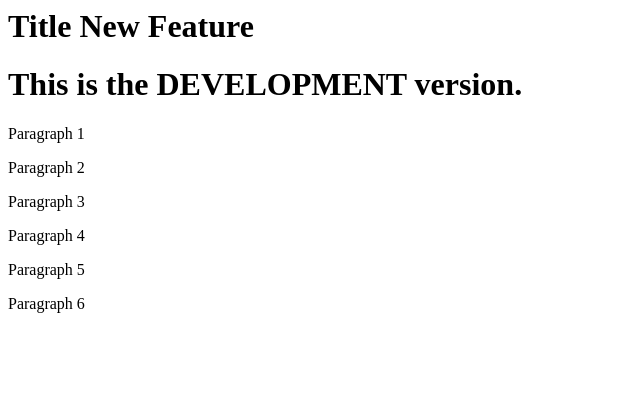
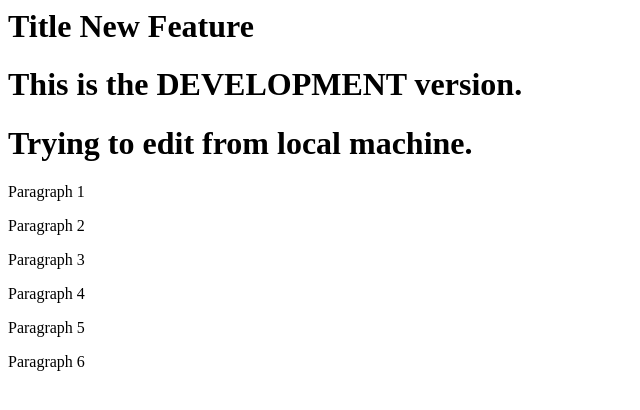
Before and after one commit to adiljuve/trial, a plain HTML site: page index.html in a window 1280 px wide. Shown: the whole page, without its empty margins (0-640 px from the left). Drawn offline with Linux system fonts and the light colour scheme.

Commit message:
addvcontent from local

```diff
--- a/index.html
+++ b/index.html
@@ -1,6 +1,7 @@
 <h1>Title New Feature</h1>
 
 <h1>This is the DEVELOPMENT version.</h1>
+<h1>Trying to edit from local machine.</h1>
 
 <p>Paragraph 1</p>
 <p>Paragraph 2</p>
```
